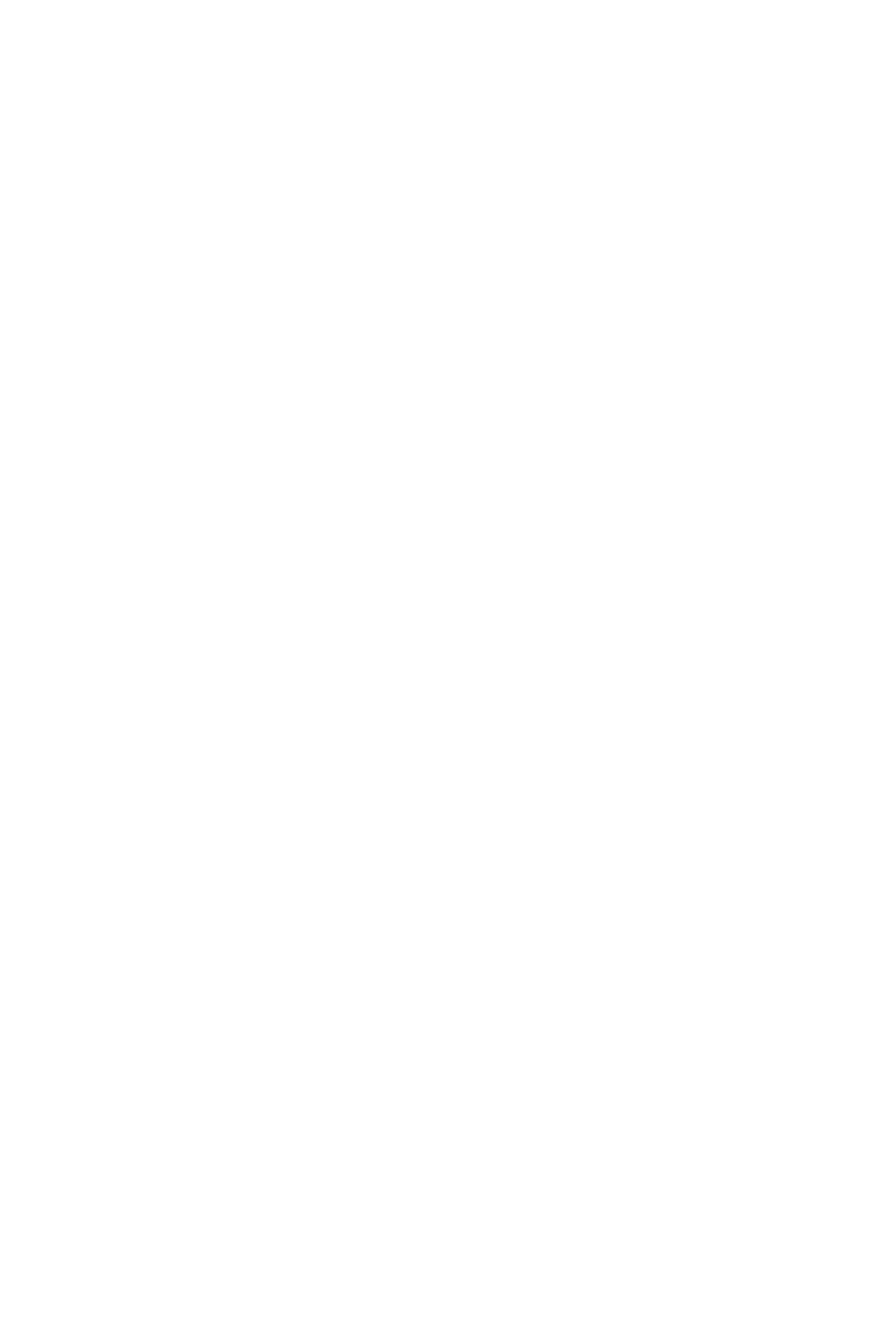
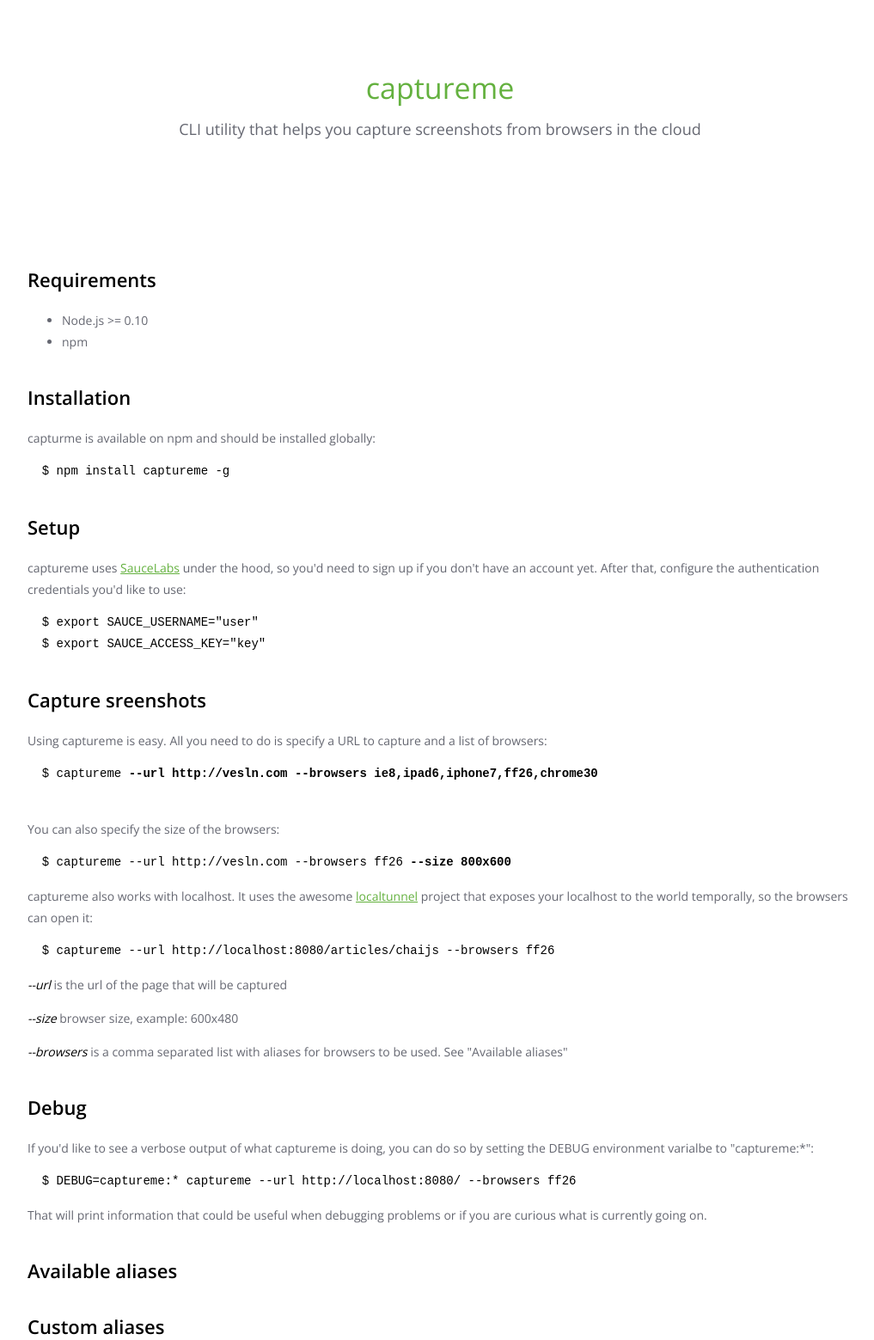
Before and after one commit to vesln/captureme, a plain HTML site: page index.html in a window 1280 px wide. Shown: the top 1559 px of the page at 86% size, without its empty margins (128-1145 px from the left). Before the commit the page ends 800 px from the top, so only its background shows below. Drawn offline with nearby package versions, Linux system fonts and the light colour scheme.

Commit message:
Initial docs

```diff
--- a/index.html
+++ b/index.html
@@ -4,8 +4,79 @@
 <title>captureme &mdash; CLI utility that helps you capture screenshots from browsers in the cloud</title>
 <link rel="stylesheet" href="style.css">
 <meta name="viewport" content="width=device-width, minimum-scale=1.0, maximum-scale=1.0">
-<link rel="stylesheet" href="http://fonts.googleapis.com/css?family=Open+Sans:400,600">
+<link rel="stylesheet" href="http://fonts.googleapis.com/css?family=Open+Sans:300,400,600">
 </head>
 <body>
+
+<div class="container">
+  <header class="head">
+    <h1 class="logo">captureme</h1>
+    <h2 class="slogan">CLI utility that helps you capture screenshots from browsers in the cloud</h1>
+  </header>
+
+  <section class="docs">
+    <h3 class="doc-heading">Requirements</h3>
+
+    <ul>
+      <li>Node.js >= 0.10</li>
+      <li>npm</li>
+    </ul>
+
+    <h3 class="doc-heading">Installation</h3>
+    <p>capturme is available on npm and should be installed globally:</p>
+
+    <pre>
+  $ npm install captureme -g</pre>
+
+    <h3 class="doc-heading">Setup</h3>
+
+    <p>captureme uses <a href="https://saucelabs.com">SauceLabs</a> under the hood, so you'd need to sign up if you don't have an account yet. After that, configure the authentication credentials you'd like to use:</p>
+
+    <pre>
+  $ export SAUCE_USERNAME="user"
+  $ export SAUCE_ACCESS_KEY="key"</pre>
+
+    <h3 class="doc-heading">Capture sreenshots</h3>
+
+    <p>Using captureme is easy. All you need to do is specify a URL to capture and a list of browsers:</p>
+
+    <pre>
+  $ captureme <strong>--url http://vesln.com</strong> <strong>--browsers ie8,ipad6,iphone7,ff26,chrome30</strong>
+    </pre>
+
+    <p>You can also specify the size of the browsers: </p>
+
+    <pre>
+  $ captureme --url http://vesln.com --browsers ff26 <strong>--size 800x600</strong></pre>
+
+    <p>captureme also works with localhost. It uses the awesome <a href="https://github.com/defunctzombie/localtunnel">localtunnel</a> project that exposes your localhost to the world temporally, so the browsers can open it:</p>
+
+    <pre>
+  $ captureme --url http://localhost:8080/articles/chaijs --browsers ff26</pre>
+
+    <p><em>--url</em> is the url of the page that will be captured</p>
+    <p><em>--size</em> browser size, example: 600x480</p>
+    <p><em>--browsers</em> is a comma separated list with aliases for browsers to be used. See "Available aliases"</p>
+
+
+    <h3 class="doc-heading">Debug</h3>
+
+    <p>If you'd like to see a verbose output of what captureme is doing, you can do so by setting the DEBUG environment varialbe to "captureme:*":</p>
+
+    <pre>
+  $ DEBUG=captureme:* captureme --url http://localhost:8080/ --browsers ff26</pre>
+
+    <p>That will print information that could be useful when debugging problems or if you are curious what is currently going on.</p>
+
+    <h3 class="doc-heading">Available aliases</h3>
+
+    <h3 class="doc-heading">Custom aliases</h3>
+
+    <h3 class="doc-heading">License</h3>
+    <p>MIT License</p>
+
+  </section>
+</div>
+
 </body>
 </html>
--- a/style.css
+++ b/style.css
@@ -0,0 +1,52 @@
+body {
+  font-family: 'Open Sans', Helvetica, Arial, sans-serif;
+  color: #656771;
+  font-style: normal;
+  font-size: 14px;
+  margin: 0;
+  padding: 10px;
+  line-height: 25px;
+}
+
+a {
+  color: #64b13f;
+}
+
+.container {
+  max-width: 960px;
+  margin: 0 auto;
+}
+
+.head {
+  margin-top: 80px;
+  margin-bottom: 150px;
+}
+
+.logo {
+  text-align: center;
+  font-weight: 300;
+  color: #64b13f;
+  font-size: 34px;
+}
+
+.slogan {
+  text-align: center;
+  font-weight: 300;
+  font-size: 18px;
+}
+
+.doc-heading {
+  margin-top: 40px;
+  font-size: 22px;
+  color: #000;
+}
+
+em {
+  color: #000;
+}
+
+pre {
+  color: #000;
+  margin: 0;
+  padding: 0;
+}
```
